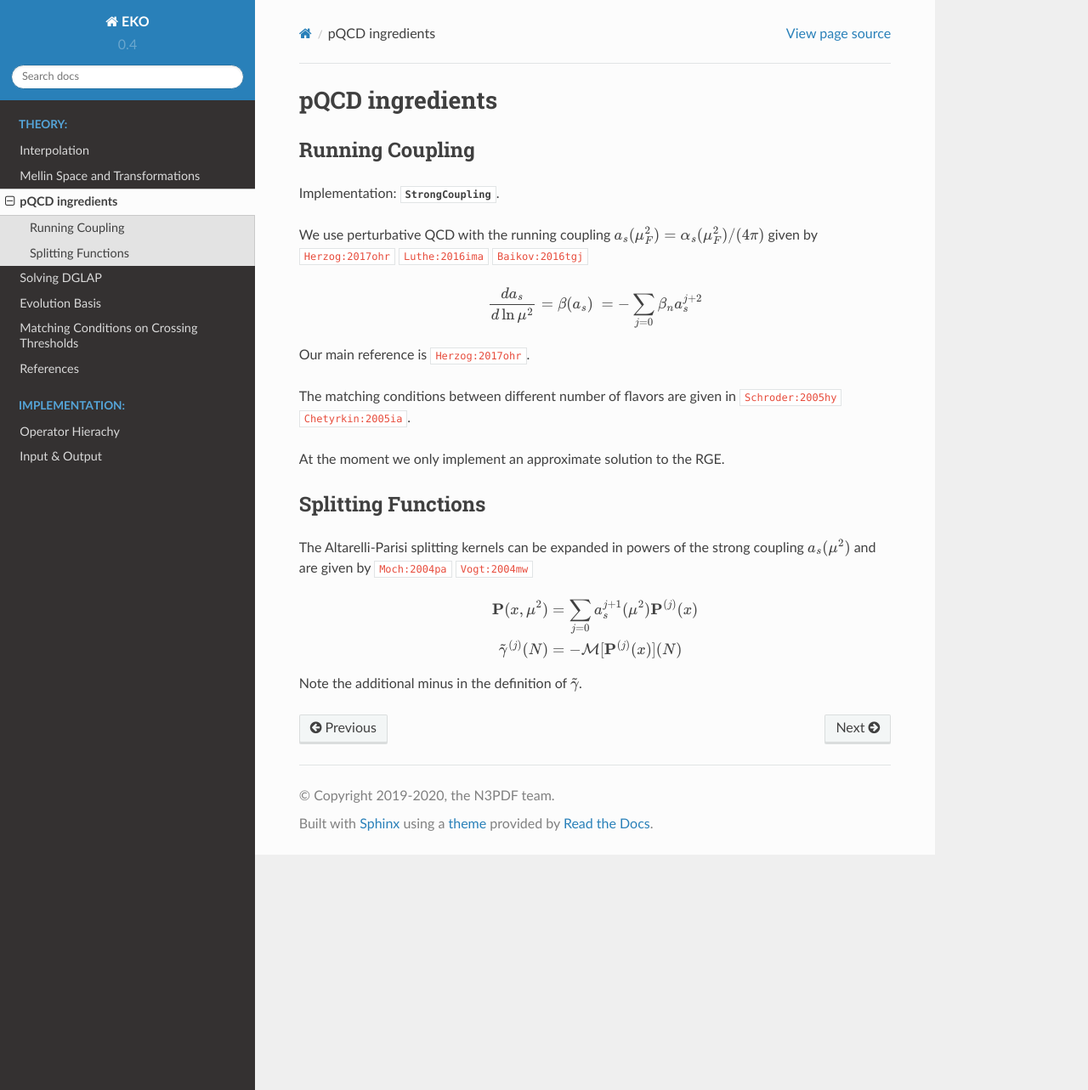
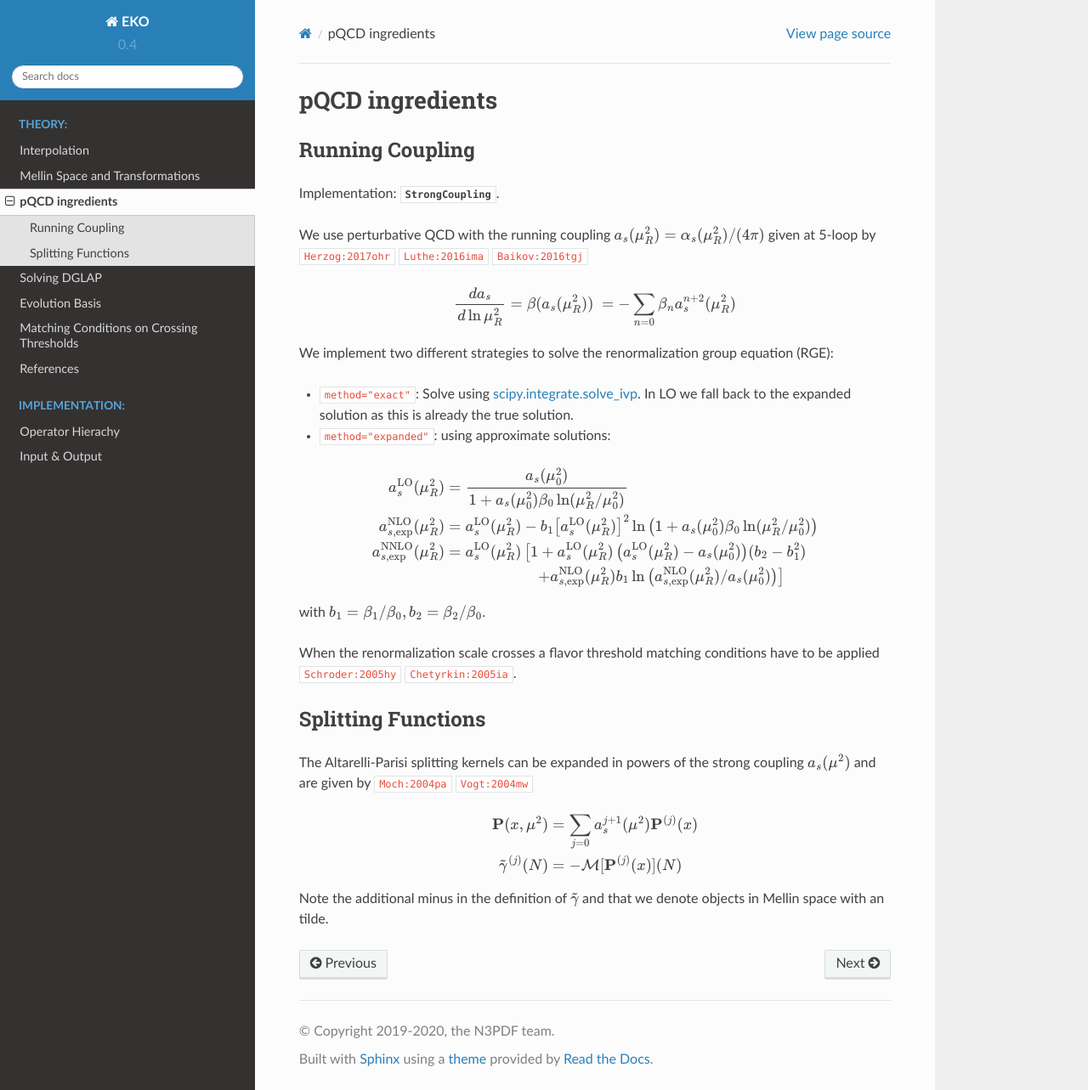
Before and after one commit to NNPDF/eko, a Sphinx documentation site: the page built from doc/source/Theory/pQCD.txt, in a window 1280 px wide and 1283 px high. Shown: the whole window at 85% size. Built offline with Sphinx 7.4.7 and the Read the Docs theme 2.0.0, drawn with Linux system fonts in a browser that asks for light colours; pages that are not in the unit, such as notebooks, are missing from menus; cross-references to code outside the pages are shown as plain code.

Commit message:
Add sc doc and make sc@LO consistent

```diff
--- a/doc/source/Theory/pQCD.txt
+++ b/doc/source/Theory/pQCD.txt
@@ -7,28 +7,39 @@ Running Coupling
 Implementation: :class:`~eko.strong_coupling.StrongCoupling`.
 
 We use perturbative QCD with the running coupling
-:math:`a_s(\mu_F^2) = \alpha_s(\mu_F^2)/(4\pi)` given by
+:math:`a_s(\mu_R^2) = \alpha_s(\mu_R^2)/(4\pi)` given at 5-loop by
 :cite:`Herzog:2017ohr` :cite:`Luthe:2016ima` :cite:`Baikov:2016tgj`
 
 .. math::
-      \frac{da_s}{d\ln\mu^2} = \beta(a_s) \
-      = - \sum\limits_{j=0} \beta_n a_s^{j+2}
+      \frac{da_s}{d\ln\mu_R^2} = \beta(a_s(\mu_R^2)) \
+      = - \sum\limits_{n=0} \beta_n a_s^{n+2}(\mu_R^2)
 
-Our main reference is :cite:`Herzog:2017ohr`.
+We implement two different strategies to solve the renormalization group equation (RGE):
 
-The matching conditions between different number of flavors are given in :cite:`Schroder:2005hy` :cite:`Chetyrkin:2005ia`.
+- ``method="exact"``: Solve using `scipy.integrate.solve_ivp <https://docs.scipy.org/doc/scipy/reference/generated/scipy.integrate.solve_ivp.html>`_.
+  In LO we fall back to the expanded solution as this is already the true solution.
+- ``method="expanded"``: using approximate solutions:
 
-At the moment we only implement an approximate solution to the RGE.
+.. math::
+  a^{\text{LO}}_s(\mu_R^2)  &= \frac{a_s(\mu_0^2)}{1 + a_s(\mu_0^2) \beta_0 \ln(\mu_R^2/\mu_0^2)} \\
+  a^{\text{NLO}}_{s,\text{exp}}(\mu_R^2) &= a^{\text{LO}}_s(\mu_R^2)-b_1 \left[a^{\text{LO}}_s(\mu_R^2)\right]^2 \ln\left(1+a_s(\mu_0^2) \beta_0 \ln(\mu_R^2/\mu_0^2)\right) \\
+  a^{\text{NNLO}}_{s,\text{exp}}(\mu_R^2) &= a^{\text{LO}}_s(\mu_R^2)\left[1 + a^{\text{LO}}_s(\mu_R^2)\left(a^{\text{LO}}_s(\mu_R^2) - a_s(\mu_0^2)\right)(b_2 - b_1^2) \right.\\
+                                        & \hspace{60pt} \left. + a^{\text{NLO}}_{s,\text{exp}}(\mu_R^2) b_1 \ln\left(a^{\text{NLO}}_{s,\text{exp}}(\mu_R^2)/a_s(\mu_0^2)\right)\right] \\
+
+with :math:`b_1 = \beta_1/\beta_0, b_2=\beta_2/\beta_0`.
+
+When the renormalization scale crosses a flavor threshold matching conditions have to be
+applied :cite:`Schroder:2005hy` :cite:`Chetyrkin:2005ia`.
 
 Splitting Functions
 -------------------
 
 The Altarelli-Parisi splitting kernels can be expanded in powers of the strong
-coupling :math:`a_s(\mu^2)` and are given by
-:cite:`Moch:2004pa` :cite:`Vogt:2004mw`
+coupling :math:`a_s(\mu^2)` and are given by :cite:`Moch:2004pa` :cite:`Vogt:2004mw`
 
 .. math::
     \mathbf{P}(x,\mu^2) &= \sum\limits_{j=0} a_s^{j+1}(\mu^2) \mathbf{P}^{(j)}(x) \\
     \tilde{\gamma}^{(j)}(N) &= -\mathcal{M}[\mathbf{P}^{(j)}(x)](N)
 
-Note the additional minus in the definition of :math:`\tilde \gamma`.
+Note the additional minus in the definition of :math:`\tilde \gamma` and that we denote objects
+in Mellin space with an tilde.
```
Also changed, not shown: 1 other file.
